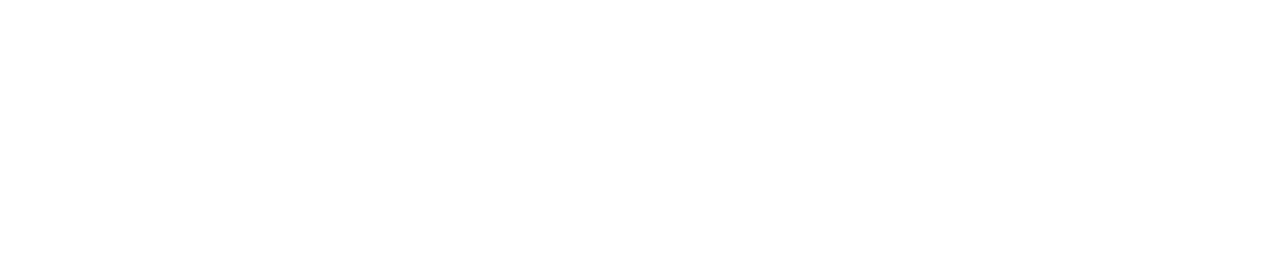
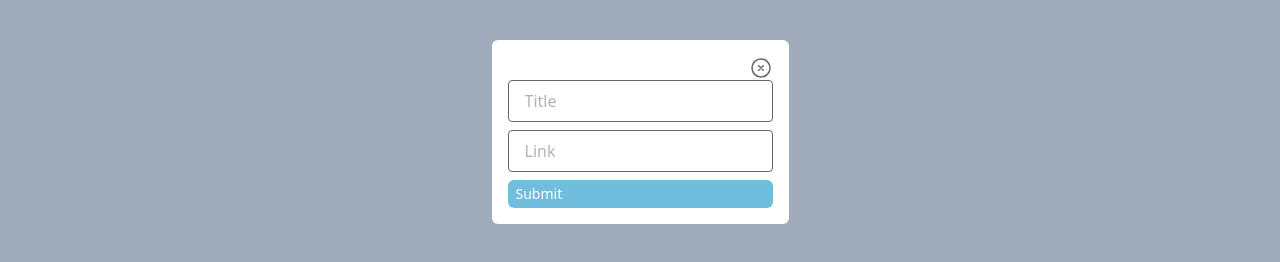
Before and after one commit to hemanthkt/IntelliNote-FrontEnd, a React (Vite) app: page / in a window 1280 px wide. Shown: the part 268-530 px from the top of the page. Built offline with nearby package versions, Linux system fonts and the light colour scheme.

Commit message:
adds content modal

```diff
--- a/src/App.tsx
+++ b/src/App.tsx
@@ -1,12 +1,22 @@
+import { useState } from "react";
 import { Button } from "./components/ui/Button";
 import { Card } from "./components/ui/Card";
+import { CreateComponent } from "./components/ui/CreateContentModal";
 import { PlusIcon } from "./icons/PlusIcon";
 import { ShareIcon } from "./icons/ShareIcon";
 
 function App() {
+  const [modalOpen, setModalOpen] = useState(true);
+
   return (
     <>
       <div className="p-4">
+        <CreateComponent
+          open={modalOpen}
+          onClose={() => {
+            setModalOpen(false);
+          }}
+        />
         <div className="flex justify-end gap-4  ">
           <Button
             variant="secondary"
@@ -17,7 +27,9 @@
           />
           <Button
             variant="primary"
-            onClick={() => {}}
+            onClick={() => {
+              setModalOpen(true);
+            }}
             text="Add Content"
             size="sm"
             startIcon={<PlusIcon size="md" />}
--- a/src/components/ui/Button.tsx
+++ b/src/components/ui/Button.tsx
@@ -2,7 +2,7 @@
 
 interface ButtonProps {
   variant: "primary" | "secondary";
-  onClick: () => void;
+  onClick?: () => void;
   text: string;
   size: "sm" | "md" | "lg";
   startIcon?: ReactElement;
@@ -26,9 +26,10 @@
 export const Button = (props: ButtonProps) => {
   return (
     <button
+      onClick={props.onClick}
       className={`${variantStyles[props.variant]} ${defaultStyles} ${
         sizeStyles[props.size]
-      }`}
+      } cursor-pointer`}
     >
       {props.startIcon ? <div className="pr-2">{props.startIcon}</div> : null}{" "}
       {props.text} {props.endIcon}
--- /dev/null
+++ b/src/components/ui/CreateContentModal.tsx
@@ -0,0 +1,41 @@
+import { CrossIcon } from "../../icons/CrossIcon";
+import { Button } from "./Button";
+
+export function CreateComponent({ open, onClose }) {
+  return (
+    <div>
+      <div className="">
+        {open && (
+          <div className="w-screen h-screen bg-slate-500 opacity-60	 fixed top-0 left-0 flex justify-center">
+            <div className="flex flex-col justify-center ">
+              <span className="bg-white opacity-100 p-4 rounded-md">
+                <div
+                  className="flex justify-end cursor-pointer"
+                  onClick={onClose}
+                >
+                  <CrossIcon />
+                </div>
+                <div className="flex flex-col gap-2">
+                  <Input placeholder={"Title"} />
+                  <Input placeholder={"Link"} />
+                  <Button variant="primary" text="Submit" size="sm" />
+                </div>
+              </span>
+            </div>
+          </div>
+        )}
+      </div>
+    </div>
+  );
+}
+
+function Input({ onChange, placeholder }) {
+  return (
+    <input
+      type={"text"}
+      placeholder={placeholder}
+      className="rounded px-4 py-2 border"
+      onChange={onChange}
+    />
+  );
+}
--- /dev/null
+++ b/src/icons/CrossIcon.tsx
@@ -0,0 +1,18 @@
+export function CrossIcon() {
+  return (
+    <svg
+      xmlns="http://www.w3.org/2000/svg"
+      fill="none"
+      viewBox="0 0 24 24"
+      stroke-width="1.5"
+      stroke="currentColor"
+      className="size-6"
+    >
+      <path
+        stroke-linecap="round"
+        stroke-linejoin="round"
+        d="m9.75 9.75 4.5 4.5m0-4.5-4.5 4.5M21 12a9 9 0 1 1-18 0 9 9 0 0 1 18 0Z"
+      />
+    </svg>
+  );
+}
```
